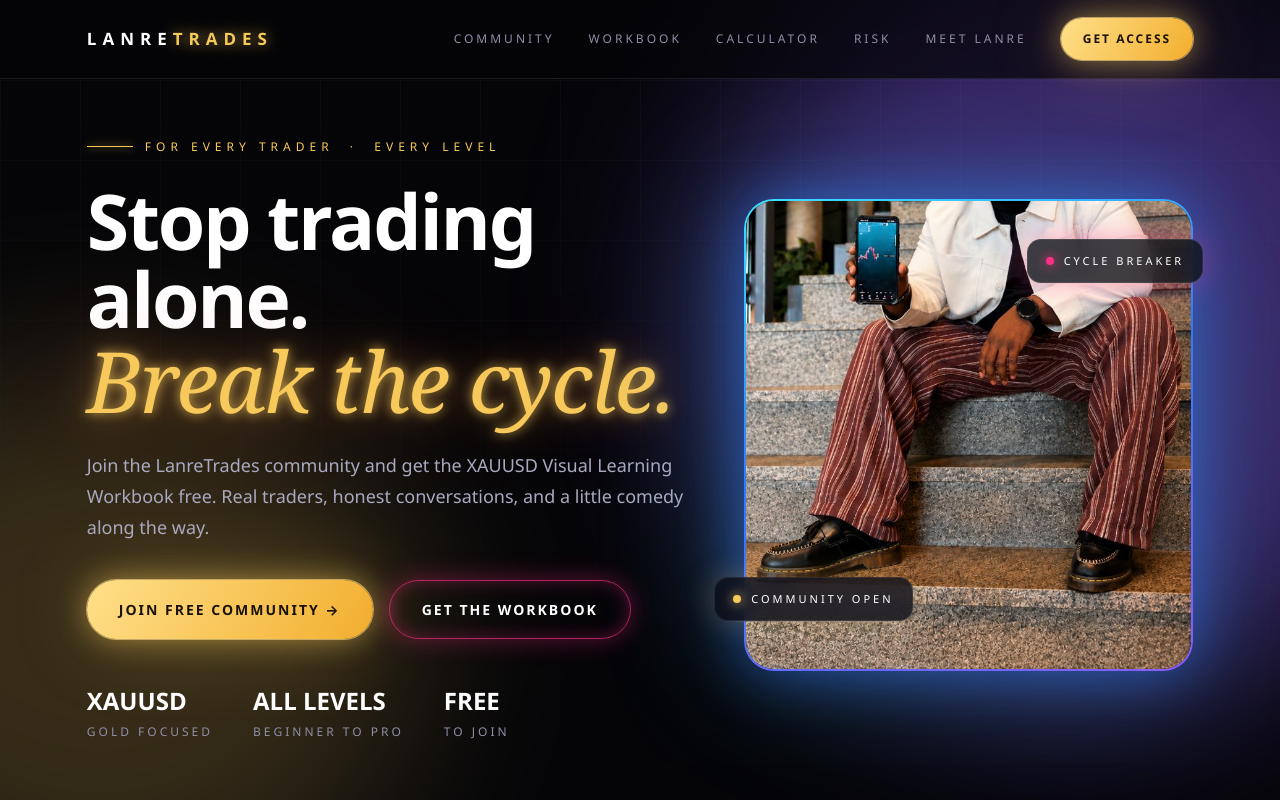
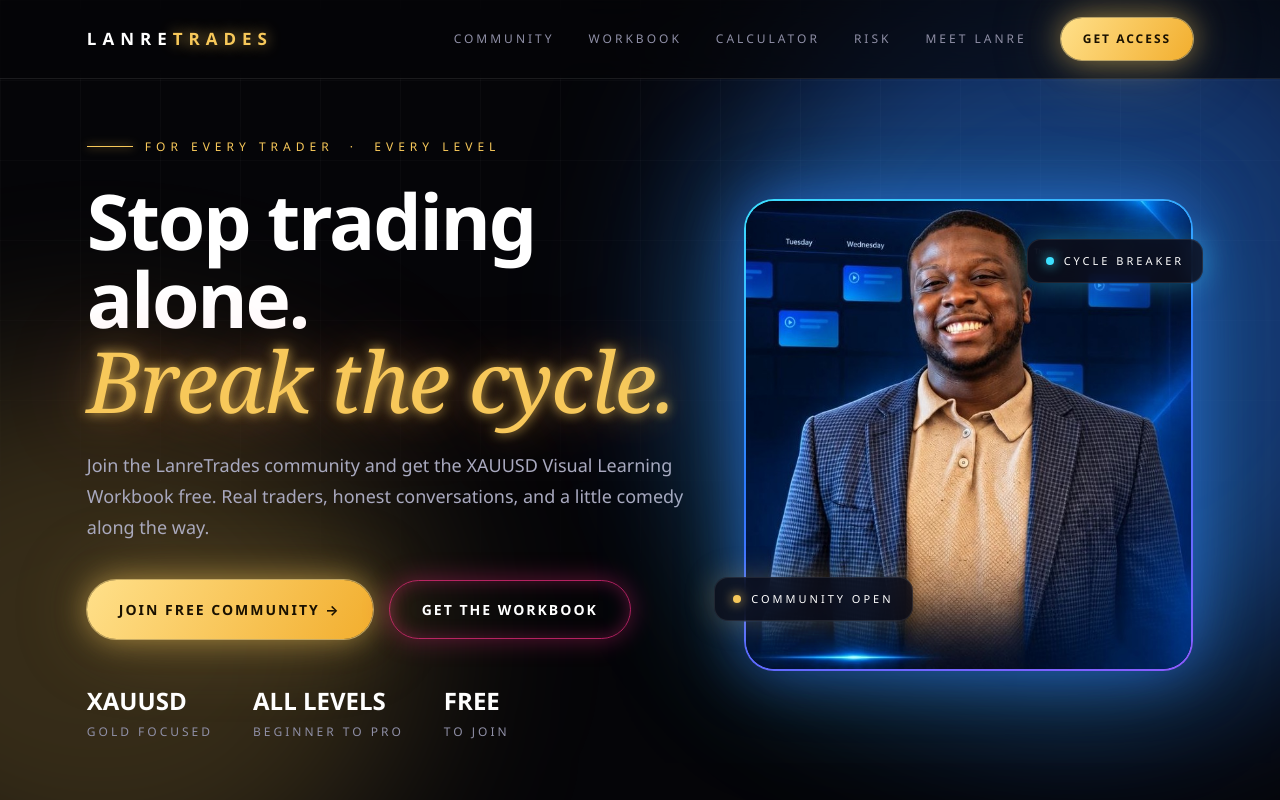
Before and after one commit to Lanretrades/lanretrades.github.io, a plain HTML site: page index.html in a window 1280 px wide. Shown: the top 800 px of the page. Drawn offline with Linux system fonts and the light colour scheme.

Commit message:
Add files via upload

```diff
--- a/index.html
+++ b/index.html
@@ -11,7 +11,7 @@
  <div class="links"><a href="#join">Community</a><a href="#workbook">Workbook</a><a href="calculator.html">Calculator</a><a href="risk.html">Risk</a><a href="#meet">Meet Lanre</a><a class="btn b1 sm" href="#join">Get Access</a></div>
 </nav></div></header>
 
-<div class="orb" style="left:55%;top:-60px;width:760px;height:760px;background:rgba(138,92,255,.4)"></div>
+<div class="orb" style="left:55%;top:-60px;width:760px;height:760px;background:rgba(45,123,255,.42)"></div>
 <div class="orb" style="left:-220px;top:360px;width:640px;height:560px;background:rgba(247,200,90,.2)"></div>
 
 <main>
@@ -24,9 +24,9 @@
   <div class="trust"><div><b>XAUUSD</b>Gold focused</div><div><b>All levels</b>Beginner to pro</div><div><b>Free</b>To join</div></div>
  </div>
  <div style="position:relative">
-  <div class="frame"><div class="in"><img src="assets/lanre-hero.jpg" alt="Lanre Adelekan of LanreTrades smiling on a staircase holding a phone with a trading chart"></div></div>
+  <div class="frame"><div class="in"><img src="assets/lanre-hero-blazer.jpg" alt="Lanre Adelekan, trading educator, smiling in a blue checked blazer"></div></div>
   <div class="chip" style="left:-30px;bottom:50px"><i></i>Community open</div>
-  <div class="chip" style="right:-10px;top:40px;box-shadow:0 0 30px rgba(255,46,136,.4)"><i style="background:var(--pink);box-shadow:0 0 12px var(--pink)"></i>Cycle breaker</div>
+  <div class="chip" style="right:-10px;top:40px;box-shadow:0 0 30px rgba(61,224,255,.4)"><i style="background:var(--cy);box-shadow:0 0 12px var(--cy)"></i>Cycle breaker</div>
  </div>
 </div></div>
 
@@ -83,7 +83,7 @@
 </div></section>
 
 <section id="meet"><div class="wrap split" style="grid-template-columns:.8fr 1.2fr">
- <div class="frame portrait" style="max-width:440px"><div class="in"><div class="pic" role="img" aria-label="Portrait of Lanre Adelekan in an orange jacket"></div></div></div>
+ <div class="frame portrait" style="max-width:440px"><div class="in"><img src="assets/lanre-balcony.jpg" alt="Lanre Adelekan smiling on a balcony with a city skyline behind him" loading="lazy"></div></div>
  <div><div class="kick">Meet Lanre</div><h2>The trader <span class="serif neon">behind</span> the charts.</h2>
   <div class="quote serif">“Waiter to trader. Learning the game and sharing what I learn.”</div>
   <p class="lead" style="margin-top:0">Building Cycle Breakers: a community for traders who want to grow, get real answers, and have fun doing it.</p>
```
